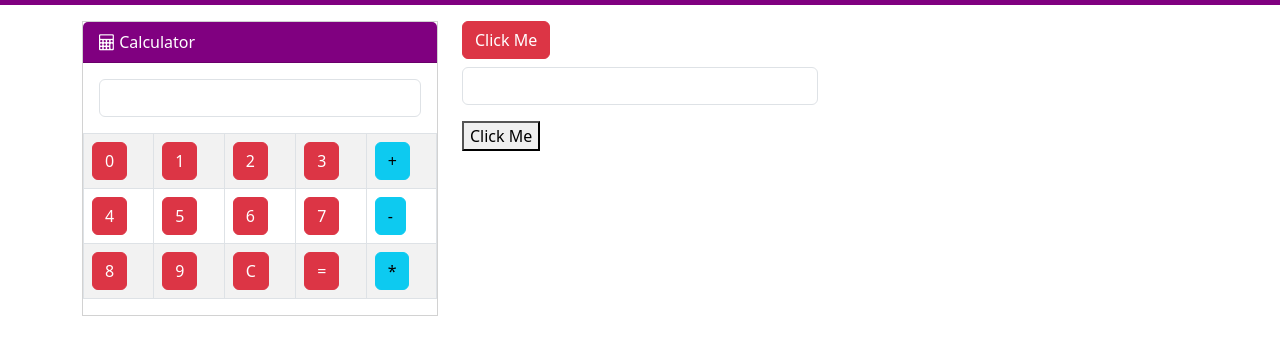
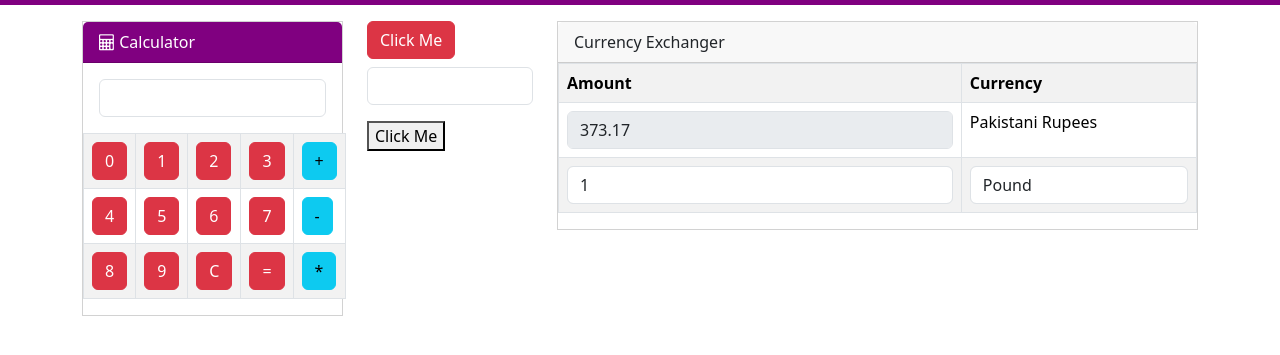
Before and after one commit to asadmukhtarr/asadstore, a plain HTML site: page calculator.html in a window 1280 px wide. Shown: the part 51-406 px from the top of the page. Drawn offline with nearby package versions, Linux system fonts and the light colour scheme.

Commit message:
working of currency

```diff
--- a/calculator.html
+++ b/calculator.html
@@ -67,7 +67,7 @@
         </header>
         <div class="container mt-3">
             <div class="row">
-                <div class="col-lg-4">
+                <div class="col-lg-3">
                     <div class="card">
                         <div class="card-header bg-c text-white">
                             <i class="fa fa-calculator"></i> Calculator
@@ -132,11 +132,47 @@
                         </table>
                     </div>
                 </div>
-                <div class="col-lg-4">
+                <div class="col-lg-2">
                     <button class="btn btn-danger" value="Checked" onmouseover="asad(this.value)">Click Me</button>
                     <input type="text" class="form-control mt-2" onkeyup="inpchecker(this.value)">
                     <p id="education"></p>
                     <button type="button" value="Musa" onclick="qasim(this.value)">Click Me</button>
+                </div>
+                <div class="col-lg-7">
+                    <div class="card">
+                        <div class="card-header">
+                            Currency Exchanger
+                        </div>
+                        <table class="table table-bordered table-striped">
+                            <tr>
+                                <th>Amount</th>
+                                <th>Currency</th>
+                            </tr>
+                            <tr>
+                                <td>
+                                    <input type="text" class="form-control" id="output" disabled>
+                                </td>
+                                <td>
+                                    Pakistani Rupees
+                                </td>
+                            </tr>
+                            <tr>
+                               <td>
+                                 <input type="text" class="form-control" onkeyup="exchanger(this.value)" value="1" id="amount">
+                               </td>
+                               <td>
+                                <select name="" class="form-control" onchange="currecy_changer(this.value)" id="selected_currency">
+                                    <option value="">Select Currency</option>
+                                    <option value="278.98">Dollar</option>
+                                    <option value="74.33">Riyal</option>
+                                    <option value="70">Yuan</option>
+                                    <option value="913.07">Dinar</option>
+                                    <option value="373.17" selected>Pound</option>
+                                </select>
+                               </td>
+                            </tr>
+                        </table>
+                    </div>
                 </div>
             </div>
         </div>
@@ -168,5 +204,21 @@
                 document.getElementById("calculation").value = newvalue;
             }
         }
+        var selected_currency = document.getElementById("selected_currency").value;
+        var amount = document.getElementById("amount").value;
+        var output = selected_currency * amount;
+        document.getElementById("output").value = output;
+        function exchanger(val){
+            var amount = val;
+            var selected_currency = document.getElementById("selected_currency").value;
+            var output = selected_currency * amount;
+            document.getElementById("output").value = output;
+        }
+        function currecy_changer(c){
+            var selected_currency = c;
+            var amount = document.getElementById("amount").value;
+            var output = selected_currency * amount;
+            document.getElementById("output").value = output;
+        }
     </script>
 </html>
```
